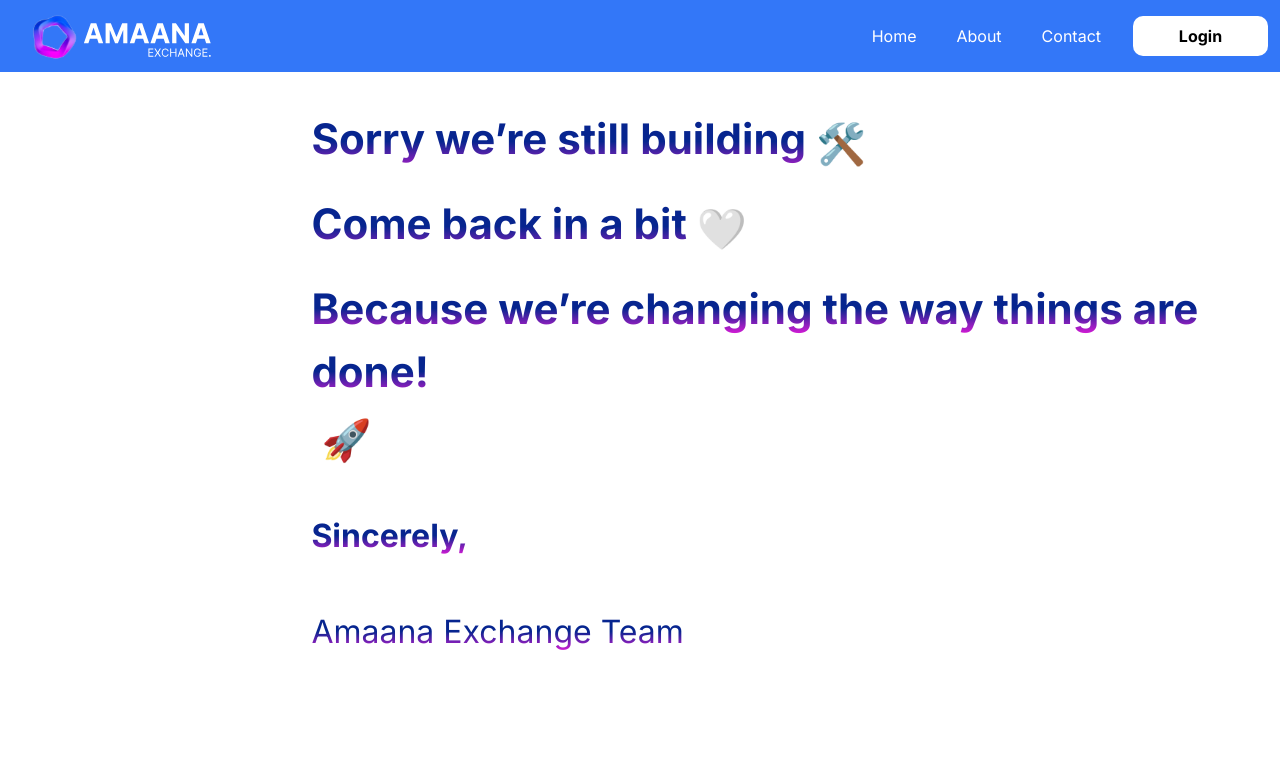
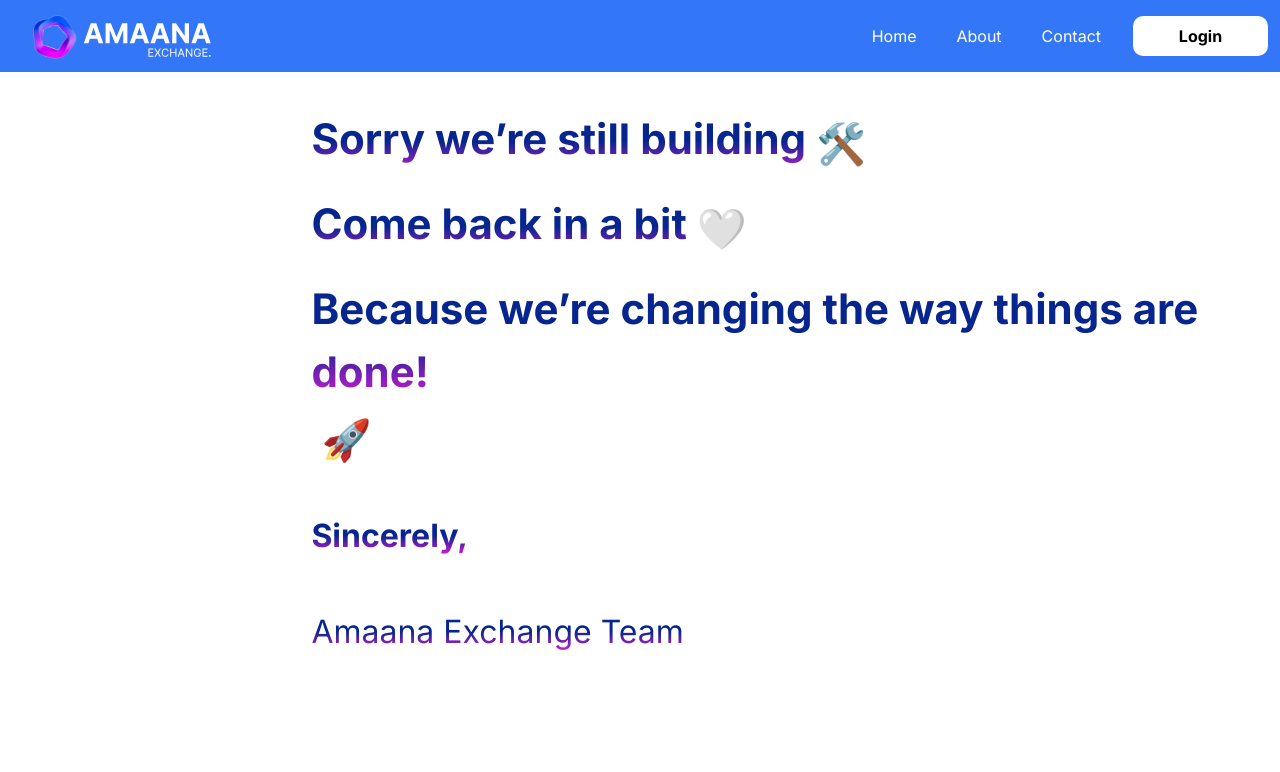
Before and after one commit to AmaanaExchange/Aex-portfolio-frontend, a React (Create React App) app: page /coming-soon in a window 1280 px wide. Shown: the top 772 px of the page. Built offline with nearby package versions, Linux system fonts and the light colour scheme.

Commit message:
add d-flex in dialog js

```diff
--- a/src/components/sections/Dialog.jsx
+++ b/src/components/sections/Dialog.jsx
@@ -13,7 +13,7 @@ const Dialog = () => {
           <h1 className="icon">🤍️</h1>
         </div>
         <div >
-          <span className="linear-heading">
+          <span className="linear-heading d-flex">
             {" "}
             Because we’re changing the way things are done!{" "}
           </span>
```
